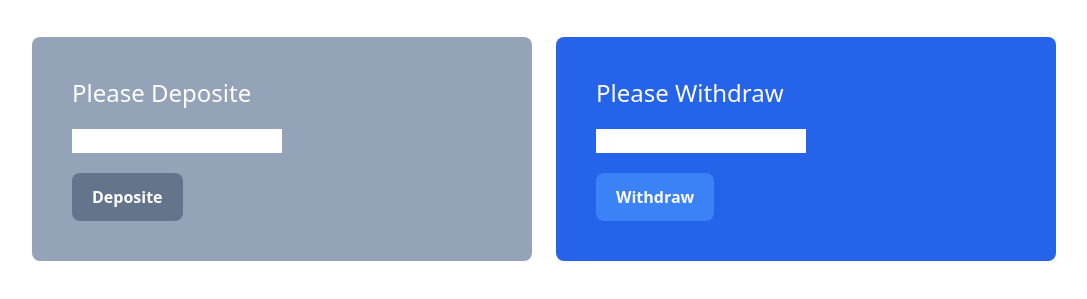
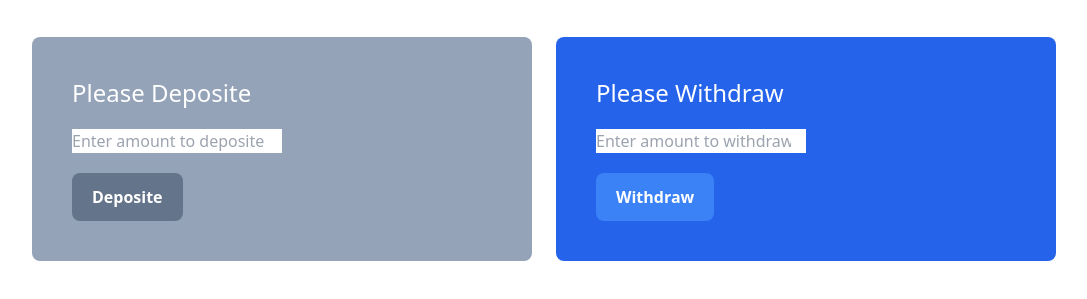
Before and after one commit to Rahat73/Money-Track, a plain HTML site: page balance-calculation.html in a window 1280 px wide. Shown: the part 315-614 px from the top of the page, without its empty margins (96-1183 px from the left). Drawn offline with nearby package versions, Linux system fonts and the light colour scheme.

Commit message:
placeholder added

```diff
--- a/balance-calculation.html
+++ b/balance-calculation.html
@@ -33,13 +33,13 @@
     <section class="grid grid-cols-2 mt-10 gap-6 w-4/5 mx-auto">
         <div class="bg-slate-400 p-10 rounded-lg">
             <h1 class="text-2xl text-white">Please Deposite</h1>
-            <input type="number" id="input-deposite" class="block mt-5 w-1/2">
+            <input type="number" id="input-deposite" class="block mt-5 w-1/2" placeholder="Enter amount to deposite">
             <button id="deposite-btn"
                 class="mt-5 px-5 py-3 rounded-lg bg-slate-500 hover:bg-slate-700 font-semibold text-white">Deposite</button>
         </div>
         <div class="bg-blue-600 p-10 rounded-lg">
             <h1 class="text-2xl text-white">Please Withdraw</h1>
-            <input type="number" id="input-withdraw" class="block mt-5 w-1/2">
+            <input type="number" id="input-withdraw" class="block mt-5 w-1/2" placeholder="Enter amount to withdraw">
             <button id="withdraw-btn"
                 class="mt-5 px-5 py-3 rounded-lg bg-blue-500 hover:bg-blue-700 font-semibold text-white">Withdraw</button>
         </div>
```
Also changed, not shown: index.html (+2 -2 lines).
